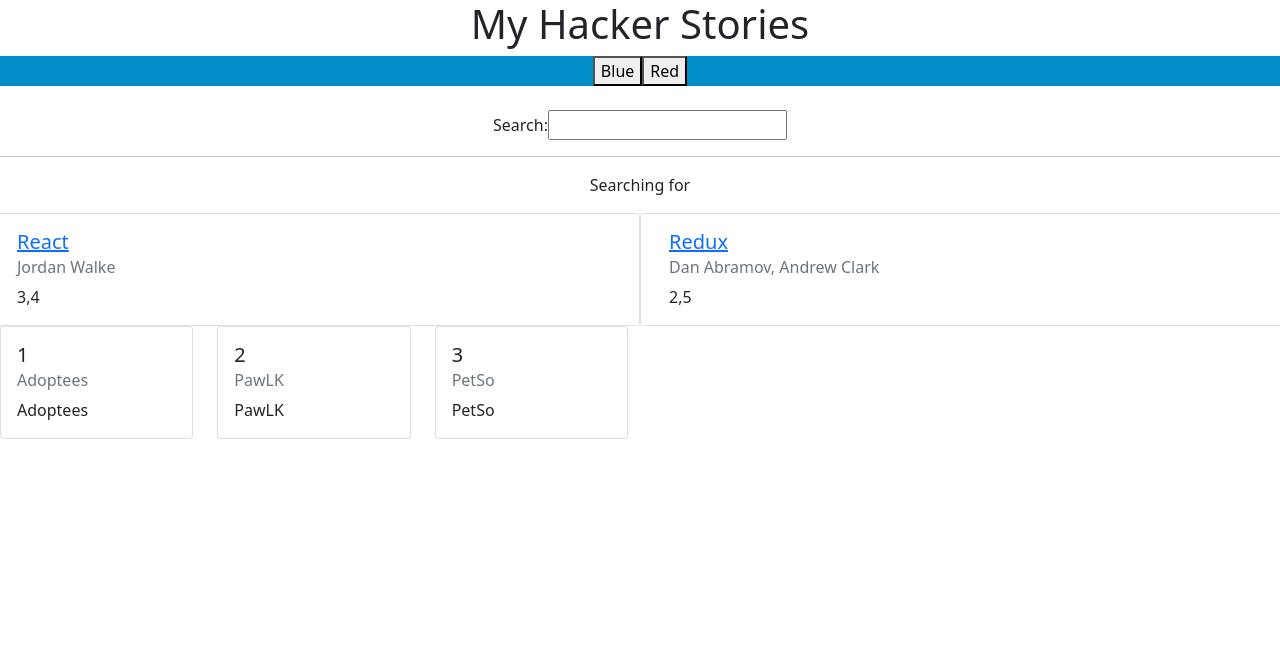
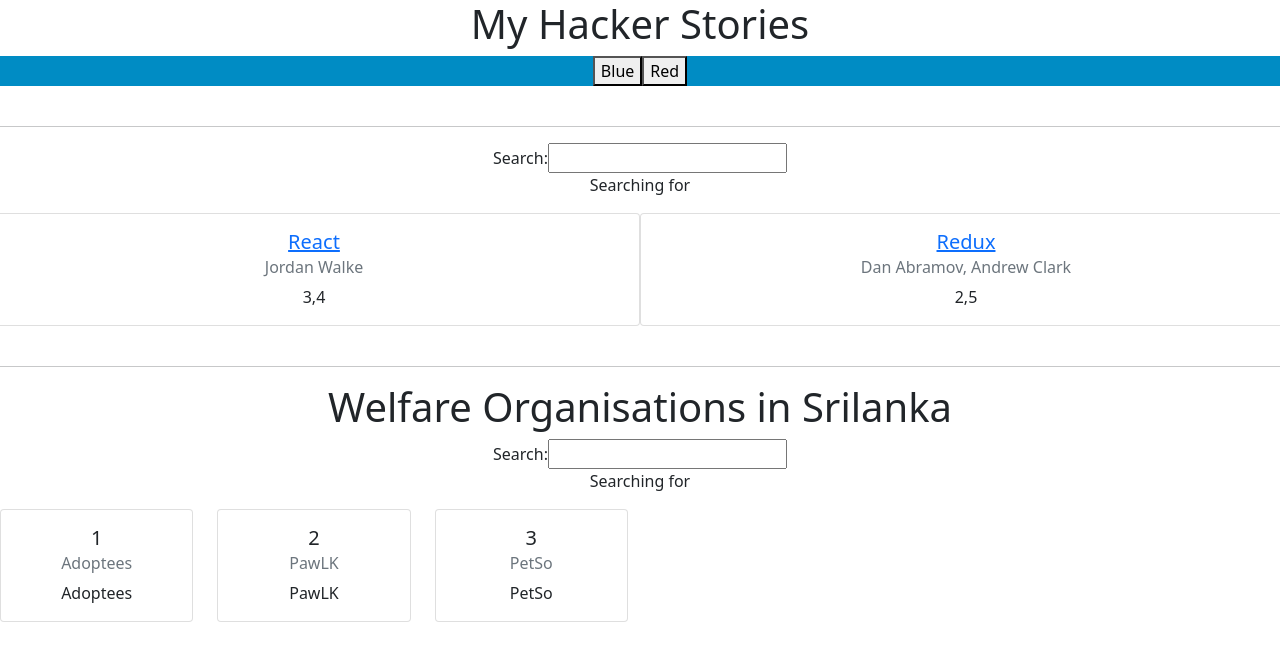
Before and after one commit to pasindur99/Organizations-frontend, a React (Create React App) app: page / in a window 1280 px wide. Shown: the top 658 px of the page. Built offline with nearby package versions, Linux system fonts and the light colour scheme.

Commit message:
Create search feature for organisations

```diff
--- a/src/App.js
+++ b/src/App.js
@@ -7,11 +7,7 @@
 
 function App() {
     const [color, setColor] = useState("#008cc4");
-    const [searchTerm, setSearchTerm] = useState('');
-    const handleSearch = event => {
-        setSearchTerm(event.target.value);
-        // console.log(event.target.value);
-    }
+
     const stories = [
         {
             title: 'React',
@@ -20,17 +16,45 @@
             num_comments: 3,
             points: 4,
             objectID: 0,
-        }, {
+        },
+        {
             title: 'Redux',
             url: 'https://redux.js.org/',
             author: 'Dan Abramov, Andrew Clark',
             num_comments: 2,
             points: 5,
             objectID: 1,
-        },];
-
+        },
+    ];
+    const [searchTerm, setSearchTerm] = useState('');
+    const handleSearch = event => {
+        setSearchTerm(event.target.value);
+        // console.log(event.target.value);
+    }
     const searchedStories = stories.filter(function (story) {
         return story.title.includes(searchTerm);
+    });
+
+    const organisations = [
+        {
+            id: 1,
+            name: "Adoptees"
+        },
+        {
+            id: 2,
+            name: "PawLK"
+        },
+        {
+            id: 3,
+            name: "PetSo"
+        }
+    ];
+    const [searchOrganisationsTerm, setSearchOrganisationsTerm] = useState('');
+    const handleOrganisationsSearch = event => {
+        setSearchOrganisationsTerm(event.target.value);
+    }
+    const searchedOrganisations = organisations.filter(function (organisation) {
+        return organisation.name.includes(searchOrganisationsTerm);
     });
 
     return (
@@ -46,22 +70,29 @@
                     </button>
                 </div>
                 <br/>
+                <hr/>
+                <div>
                     <Search onSearch={handleSearch}/>
-                <hr/>
-                <p>
-                    Searching for <strong>{searchTerm}</strong>
-                </p>
+                    <p>Searching for <strong>{searchTerm}</strong></p>
                 </div>
                 <Col>
                     <Row md={2}>
                         <List list={searchedStories}/>
                     </Row>
                 </Col>
+                <br/>
+                <hr/>
+                <h1>Welfare Organisations in Srilanka</h1>
+                <div>
+                    <Search onSearch={handleOrganisationsSearch}/>
+                    <p>Searching for <strong>{searchOrganisationsTerm}</strong></p>
+                </div>
                 <Col>
                     <Row md={6}>
-                    <Organisations/>
+                        <Organisations organisations={searchedOrganisations}/>
                     </Row>
                 </Col>
+            </div>
         </div>
 
     );
--- a/src/Organizations/index.js
+++ b/src/Organizations/index.js
@@ -2,23 +2,8 @@
 import {Card, CardBody, CardSubtitle, CardText, CardTitle} from "reactstrap";
 import 'bootstrap/dist/css/bootstrap.min.css';
 
-const organisations = [
-    {
-        "id": "1",
-        "name": "Adoptees"
-    },
-    {
-        "id": "2",
-        "name": "PawLK"
-    },
-    {
-        "id": "3",
-        "name": "PetSo"
-    }
-]
-
-function Organisations() {
-    return organisations.map((organisation) => {
+function Organisations(props) {
+    return props.organisations.map((organisation) => {
         return (
             <div key={organisation.id}>
                 <Card>
```
Also changed, not shown: src/List/index.js (+0 -8 lines). Lines whose indentation alone changed are shown as unchanged.
